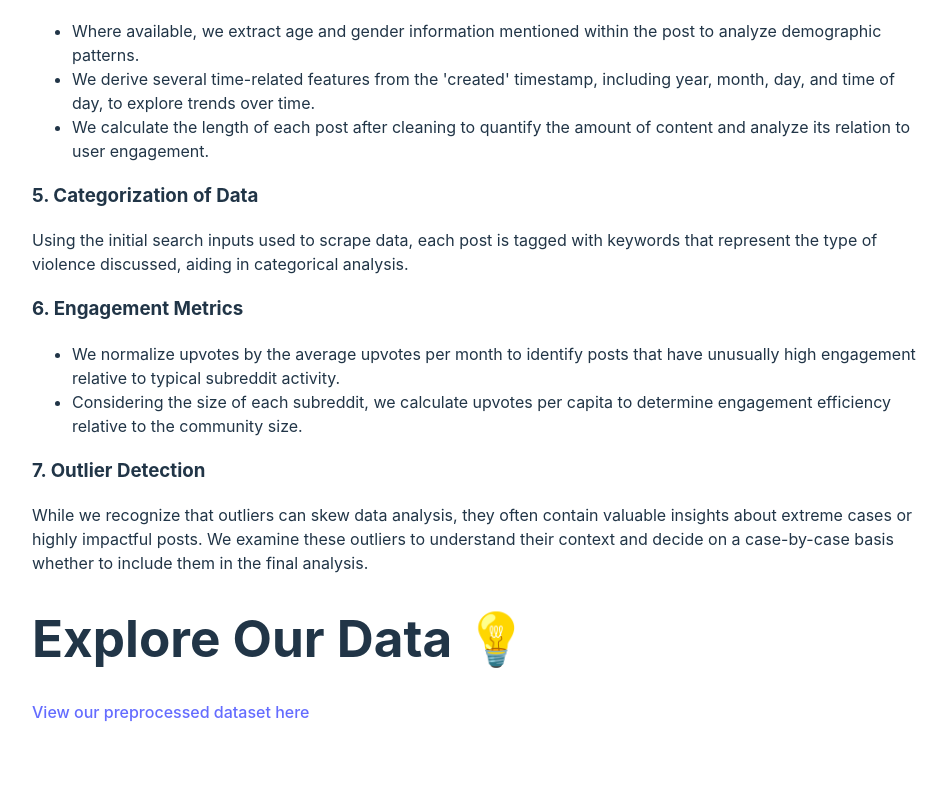
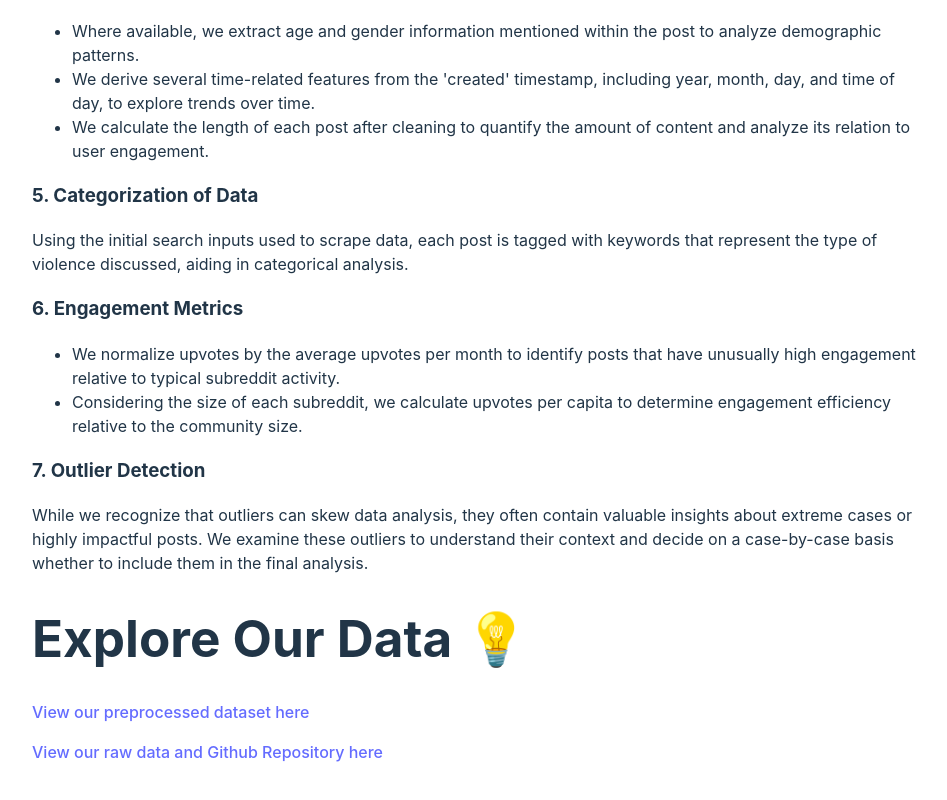
Before and after one commit to SwissNuff/kalachuchi, a Svelte app: page / in a window 1280 px wide. Shown: the part 3419-4219 px from the top of the page, without its empty margins (160-1107 px from the left). Before the commit the page ends 4191 px from the top, so only its background shows below. Built offline with nearby package versions, Linux system fonts and the light colour scheme.

Commit message:
Add: Github repository link

```diff
--- a/src/App.svelte
+++ b/src/App.svelte
@@ -222,6 +222,12 @@
       >View our preprocessed dataset here</a
     >
   </p>
+
+  <p>
+    <a href="https://github.com/cessbub/cs132-project"
+      >View our raw data and Github Repository here</a
+    >
+  </p>
 </main>
 
 <style>
```
